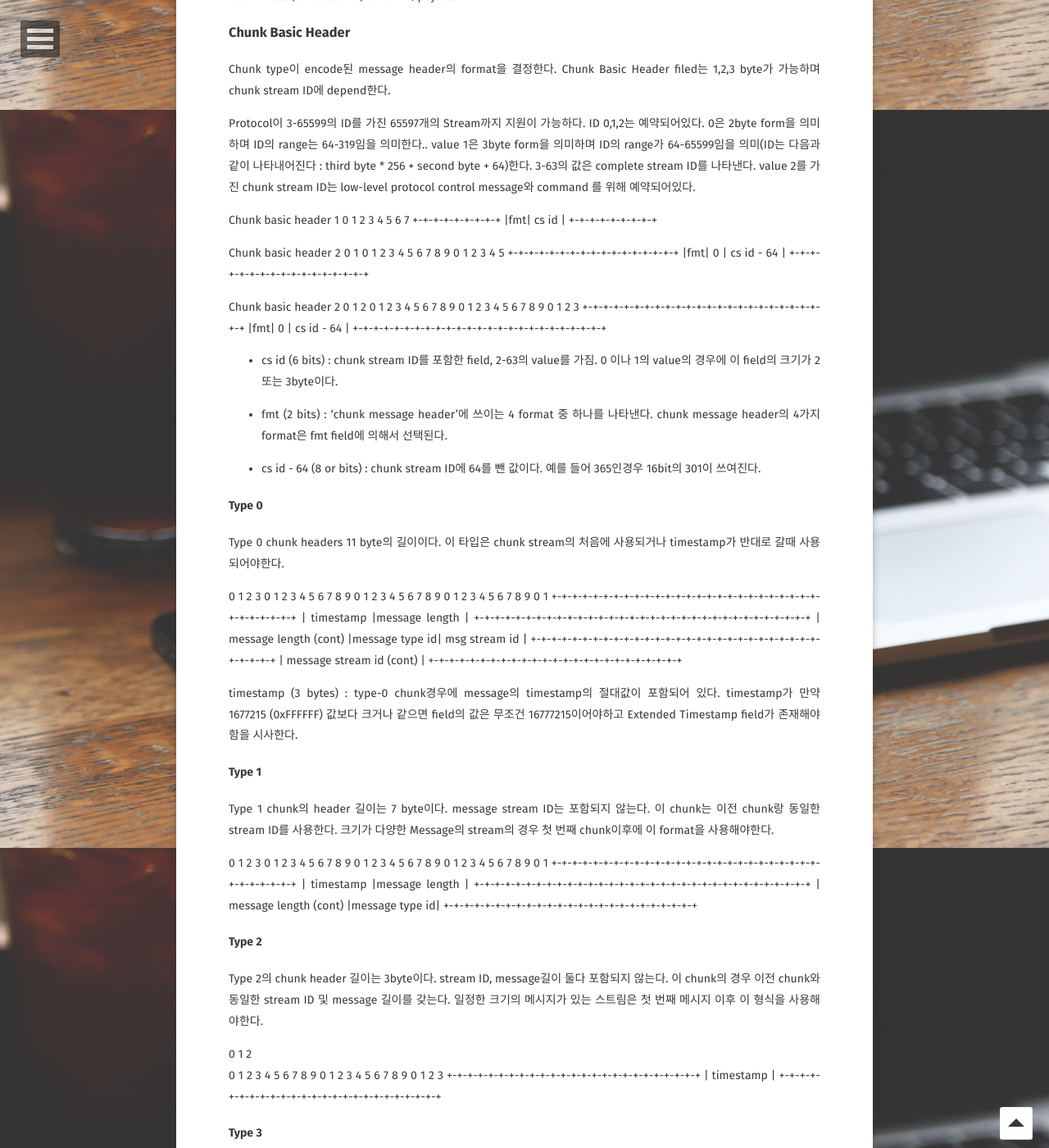
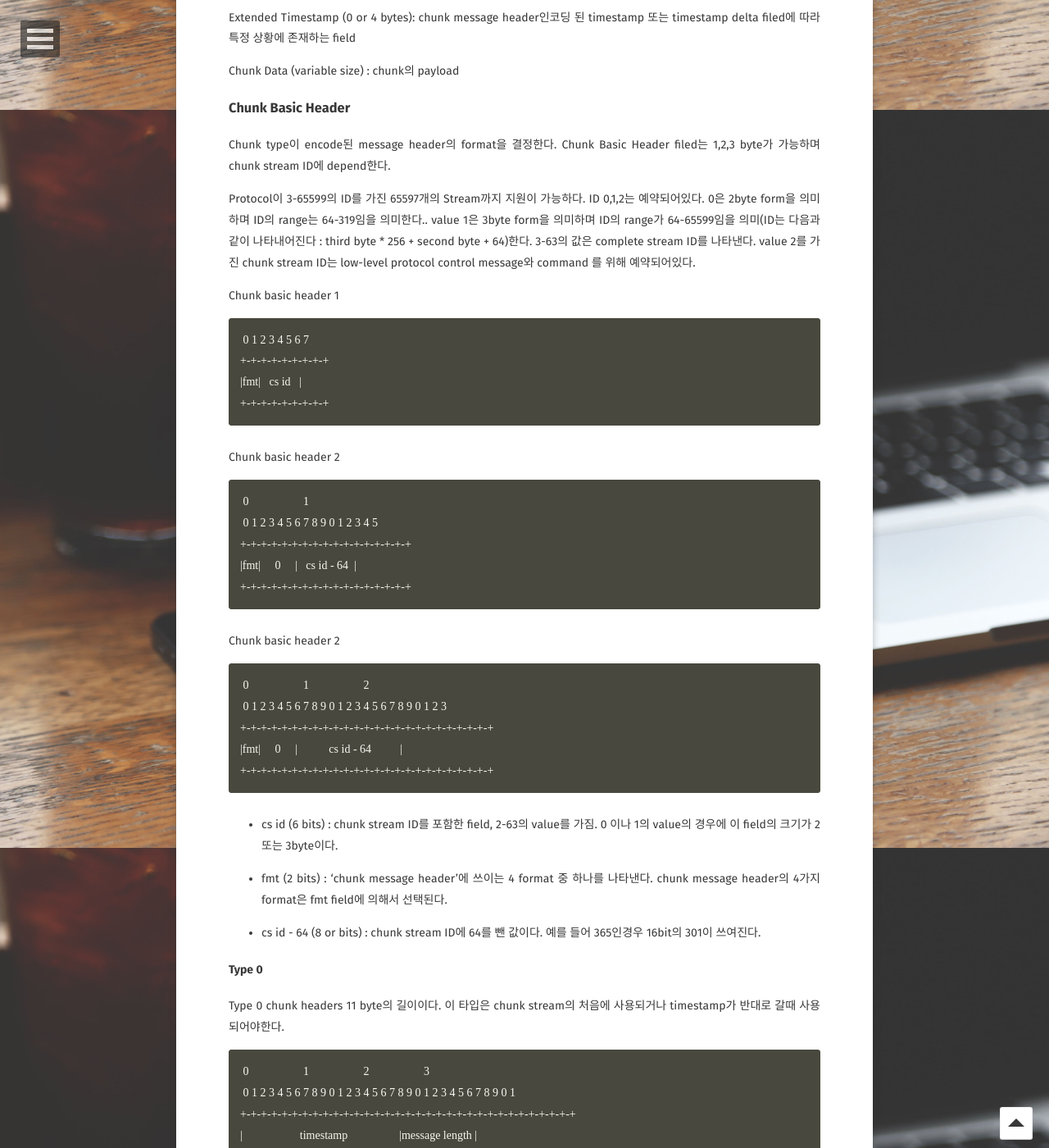
Before and after one commit to revol300/revol300.github.io, a Jekyll site: the page built from _posts/rtmp/2021-09-06-rtmp.md, in a window 1280 px wide and 1400 px high, scrolled down 3466 px. Shown: the whole window at 82% size. Built offline with Jekyll 4.4.1, drawn with Linux system fonts in a browser that asks for light colours; nearby versions of some CDN libraries; some web fonts are replaced; comment, search, counter and statistics services are not loaded; some of the changed text lies outside the part shown.

Commit message:
rtmp minor fix

````diff
--- a/_posts/rtmp/2021-09-06-rtmp.md
+++ b/_posts/rtmp/2021-09-06-rtmp.md
@@ -13,12 +13,13 @@ tag:
 # RTMP (Real Time Messaging Protocol)
 Adobe에서 개발한 독점 컴퓨터 통신 규약. audio video 및 기타 data를 인터넷을 통해 스트리밍할 때 쓰인다. 별도의 Adobe flash player가 있어야 사용가능하다.
 다음과 같은 여러 종류가 있다
-RTMP : 1935 포트 사용(기본값), 암호화 X
-RTMPT : RTMP Tunneled, RTMP를 HTTP로 감싼 것
-RTMPS : RTMP Secure, RTMP를 HTTPS로 감싼 것
-RTMPE : Encrypted RTMP, 128bit로 암호화된 RTMP. SSL보다 가벼우나 SSL인증이 없음
-RTMPTE : RTMPT와 RTMPE를 섞어 놓은 형태
-RTMFP : Real Time Media Flow Protocol : UDP에서 동작. 항상 암호화된 상태로 데이터를 전송
+
+- RTMP : 1935 포트 사용(기본값), 암호화 X
+- RTMPT : RTMP Tunneled, RTMP를 HTTP로 감싼 것
+- RTMPS : RTMP Secure, RTMP를 HTTPS로 감싼 것
+- RTMPE : Encrypted RTMP, 128bit로 암호화된 RTMP. SSL보다 가벼우나 SSL인증이 없음
+- RTMPTE : RTMPT와 RTMPE를 섞어 놓은 형태
+- RTMFP : Real Time Media Flow Protocol : UDP에서 동작. 항상 암호화된 상태로 데이터를 전송
 
 Adobe사에서 RTMP에 대한 specification을 제공 [링크](https://www.adobe.com/content/dam/acom/en/devnet/rtmp/pdf/rtmp_specification_1.0.pdf)
 
@@ -123,24 +124,30 @@ Chunk type이 encode된 message header의 format을 결정한다. Chunk Basic He
 Protocol이 3-65599의 ID를 가진 65597개의 Stream까지 지원이 가능하다. ID 0,1,2는 예약되어있다. 0은 2byte form을 의미하며 ID의 range는 64-319임을 의미한다.. value 1은 3byte form을 의미하며 ID의 range가 64-65599임을 의미(ID는 다음과 같이 나타내어진다 : third byte * 256 + second byte + 64)한다. 3-63의 값은  complete stream ID를 나타낸다. value 2를 가진 chunk stream ID는 low-level protocol control message와 command 를 위해 예약되어있다.
 
 Chunk basic header 1
+```
  0 1 2 3 4 5 6 7
 +-+-+-+-+-+-+-+-+
 |fmt|   cs id   |
 +-+-+-+-+-+-+-+-+
+```
 
 Chunk basic header 2
+```
  0                   1
  0 1 2 3 4 5 6 7 8 9 0 1 2 3 4 5
 +-+-+-+-+-+-+-+-+-+-+-+-+-+-+-+-+
 |fmt|     0     |   cs id - 64  |
 +-+-+-+-+-+-+-+-+-+-+-+-+-+-+-+-+
+```
 
 Chunk basic header 2
+```
  0                   1                   2
  0 1 2 3 4 5 6 7 8 9 0 1 2 3 4 5 6 7 8 9 0 1 2 3
 +-+-+-+-+-+-+-+-+-+-+-+-+-+-+-+-+-+-+-+-+-+-+-+-+
 |fmt|     0     |           cs id - 64          |
 +-+-+-+-+-+-+-+-+-+-+-+-+-+-+-+-+-+-+-+-+-+-+-+-+
+```
 
 - cs id (6 bits) : chunk stream ID를 포함한 field, 2-63의 value를 가짐. 0 이나 1의 value의 경우에 이 field의 크기가 2 또는 3byte이다.
 
@@ -152,6 +159,7 @@ Chunk basic header 2
 
 Type 0 chunk headers 11 byte의 길이이다. 이 타입은 chunk stream의 처음에 사용되거나 timestamp가 반대로 갈때 사용되어야한다.
 
+```
  0                   1                   2                   3
  0 1 2 3 4 5 6 7 8 9 0 1 2 3 4 5 6 7 8 9 0 1 2 3 4 5 6 7 8 9 0 1
 +-+-+-+-+-+-+-+-+-+-+-+-+-+-+-+-+-+-+-+-+-+-+-+-+-+-+-+-+-+-+-+-+
@@ -161,6 +169,7 @@ Type 0 chunk headers 11 byte의 길이이다. 이 타입은 chunk stream의 처
 +-+-+-+-+-+-+-+-+-+-+-+-+-+-+-+-+-+-+-+-+-+-+-+-+-+-+-+-+-+-+-+-+
 |           message stream id (cont)            |
 +-+-+-+-+-+-+-+-+-+-+-+-+-+-+-+-+-+-+-+-+-+-+-+-+
+```
 
 timestamp (3 bytes) : type-0 chunk경우에 message의 timestamp의 절대값이 포함되어 있다. timestamp가 만약 1677215 (0xFFFFFF) 값보다 크거나 같으면 field의 값은 무조건 16777215이어야하고 Extended Timestamp field가 존재해야함을 시사한다.
 
@@ -169,6 +178,7 @@ timestamp (3 bytes) : type-0 chunk경우에 message의 timestamp의 절대값이
 Type 1 chunk의 header 길이는 7 byte이다. message stream ID는 포함되지 않는다.
 이 chunk는 이전 chunk랑 동일한 stream ID를 사용한다. 크기가 다양한 Message의 stream의 경우 첫 번째 chunk이후에 이 format을 사용해야한다.
 
+```
  0                   1                   2                   3
  0 1 2 3 4 5 6 7 8 9 0 1 2 3 4 5 6 7 8 9 0 1 2 3 4 5 6 7 8 9 0 1
 +-+-+-+-+-+-+-+-+-+-+-+-+-+-+-+-+-+-+-+-+-+-+-+-+-+-+-+-+-+-+-+-+
@@ -176,16 +186,19 @@ Type 1 chunk의 header 길이는 7 byte이다. message stream ID는 포함되지
 +-+-+-+-+-+-+-+-+-+-+-+-+-+-+-+-+-+-+-+-+-+-+-+-+-+-+-+-+-+-+-+-+
 |     message length (cont)     |message type id|
 +-+-+-+-+-+-+-+-+-+-+-+-+-+-+-+-+-+-+-+-+-+-+-+-+
+```
 
 #### Type 2
 
 Type 2의 chunk header 길이는 3byte이다. stream ID, message길이 둘다 포함되지 않는다. 이 chunk의 경우 이전 chunk와 동일한 stream ID 및 message 길이를 갖는다. 일정한 크기의 메시지가 있는 스트림은 첫 번째 메시지 이후 이 형식을 사용해야한다.
 
+```
  0                   1                   2
  0 1 2 3 4 5 6 7 8 9 0 1 2 3 4 5 6 7 8 9 0 1 2 3
 +-+-+-+-+-+-+-+-+-+-+-+-+-+-+-+-+-+-+-+-+-+-+-+-+
 |                    timestamp                  |
 +-+-+-+-+-+-+-+-+-+-+-+-+-+-+-+-+-+-+-+-+-+-+-+-+
+```
 
 #### Type 3
 
@@ -222,11 +235,13 @@ maximum chunk size는 보통 최소 128byte의 값을 가지며 최소한 1byte
 
 'Set Chunk Size' protocol message의 payload
 
+```
  0                   1                   2                   3
  0 1 2 3 4 5 6 7 8 9 0 1 2 3 4 5 6 7 8 9 0 1 2 3 4 5 6 7 8 9 0 1
 +-+-+-+-+-+-+-+-+-+-+-+-+-+-+-+-+-+-+-+-+-+-+-+-+-+-+-+-+-+-+-+-+
 |0|                     chunk size (31 bits)                    |
 +-+-+-+-+-+-+-+-+-+-+-+-+-+-+-+-+-+-+-+-+-+-+-+-+-+-+-+-+-+-+-+-+
+```
 
 0:  이 bit 값은 0이어야 한다.
 
@@ -237,22 +252,26 @@ chunk size (31 bits) : 새로운 maximum chunk size를 가지고 있는 field로
 Protocol control message 2, Abort Message는 message를 완성하기 위해서 chunk를 기다리고 있는 peer에게 부분적으로 받아놓은 chunk stream을 드랍하도록 알려주는 message이다.
 message의 payload에 chunk stream ID가 있어서 이를 통해서 peer가 어떤 message를 드랍해야하는지 알 수 있다.
 
+```
  0                   1                   2                   3
  0 1 2 3 4 5 6 7 8 9 0 1 2 3 4 5 6 7 8 9 0 1 2 3 4 5 6 7 8 9 0 1
 +-+-+-+-+-+-+-+-+-+-+-+-+-+-+-+-+-+-+-+-+-+-+-+-+-+-+-+-+-+-+-+-+
 |                       chunk stream id (32 bits)               |
 +-+-+-+-+-+-+-+-+-+-+-+-+-+-+-+-+-+-+-+-+-+-+-+-+-+-+-+-+-+-+-+-+
+```
 
 
 ### Acknowledgement (Message Type ID == 3)
 client 와 server는 widow size와 같은 크기의 byte를 받았을 때 반드시 peer에게 acknowledgement를 보내야한다.
 window size는 sender가 acknowledgement를 받지 않고 보낼 수 있는 최대 크기의 byte를 말한다. 이 message는 다음과 같은 정보를 포함한다.
 
+```
  0                   1                   2                   3
  0 1 2 3 4 5 6 7 8 9 0 1 2 3 4 5 6 7 8 9 0 1 2 3 4 5 6 7 8 9 0 1
 +-+-+-+-+-+-+-+-+-+-+-+-+-+-+-+-+-+-+-+-+-+-+-+-+-+-+-+-+-+-+-+-+
 |                        sequence number (32 bits)              |
 +-+-+-+-+-+-+-+-+-+-+-+-+-+-+-+-+-+-+-+-+-+-+-+-+-+-+-+-+-+-+-+-+
+```
 
 sequence number : 받은 byte 크기에 대한 정보를 담고 있다.
 
@@ -261,16 +280,19 @@ client  또는 server는 이 메세지를 통해서 peer에게 acknowledgement
 sender는 acknowledgement를 sender가 window size 크기를 보낸 이후에 예측한다.
 메세지를 받는 peer는 Acknowledgement받은 적이 없거나 Acknowledgement보낸 이후에 이와 일치하는 크기의 byte가 들어왔을 때 반드시 Acknowledgement보내야 한다.
 
+```
  0                   1                   2                   3
  0 1 2 3 4 5 6 7 8 9 0 1 2 3 4 5 6 7 8 9 0 1 2 3 4 5 6 7 8 9 0 1
 +-+-+-+-+-+-+-+-+-+-+-+-+-+-+-+-+-+-+-+-+-+-+-+-+-+-+-+-+-+-+-+-+
 |                   Acknowledgement Window size (4 bytes)       |
 +-+-+-+-+-+-+-+-+-+-+-+-+-+-+-+-+-+-+-+-+-+-+-+-+-+-+-+-+-+-+-+-+
+```
 
 ### Set Peer Bandwidth (Message Type ID == 6)
 
 client 또는 server는 이 메세지를 peer의 output bandwidth를 제한하기 위해서 사용한다. 이 메세지를 받은 peer는 Window Acknowledgement Size message와 함께 window size가 최근의 것과 동일한지 보내줄 필요가 있다.
 
+```
  0                   1                   2                   3
  0 1 2 3 4 5 6 7 8 9 0 1 2 3 4 5 6 7 8 9 0 1 2 3 4 5 6 7 8 9 0 1
 +-+-+-+-+-+-+-+-+-+-+-+-+-+-+-+-+-+-+-+-+-+-+-+-+-+-+-+-+-+-+-+-+
@@ -278,14 +300,15 @@ client 또는 server는 이 메세지를 peer의 output bandwidth를 제한하
 +-+-+-+-+-+-+-+-+-+-+-+-+-+-+-+-+-+-+-+-+-+-+-+-+-+-+-+-+-+-+-+-+
 |  Limit Type   |
 +-+-+-+-+-+-+-+-+
+```
 
 Limit Type는 다음 값 중에 하나를 가진다
 
-0 - Hard : peer가 제시된 window size에 맞춰서 output bandwidth를 조정할 필요가 있다.
+- 0 - Hard : peer가 제시된 window size에 맞춰서 output bandwidth를 조정할 필요가 있다.
 
-1 - Soft : peer가 제시된 window size에 맞춰서 output bandwidth를 조정하거나 이미 적용중인 limit값중 더 작은것으로 조정할 필요가 있다.
+- 1 - Soft : peer가 제시된 window size에 맞춰서 output bandwidth를 조정하거나 이미 적용중인 limit값중 더 작은것으로 조정할 필요가 있다.
 
-2 - Dynamic : 이전 요청이 Hard이면 Hard처럼 메세지를 처리하고 그렇지 않으면 메세지를 무시한다.
+- 2 - Dynamic : 이전 요청이 Hard이면 Hard처럼 메세지를 처리하고 그렇지 않으면 메세지를 무시한다.
 
 # RTMP Message Formats
 
@@ -306,6 +329,7 @@ message header는 다음과 같은 정보를 포함한다
 
 - Message Stream Id : 3 bytes field로 message의 stream을 구분하는데 사용된다.
 
+```
  0                   1                   2                   3
  0 1 2 3 4 5 6 7 8 9 0 1 2 3 4 5 6 7 8 9 0 1 2 3 4 5 6 7 8 9 0 1
 +-+-+-+-+-+-+-+-+-+-+-+-+-+-+-+-+-+-+-+-+-+-+-+-+-+-+-+-+-+-+-+-+
@@ -315,6 +339,7 @@ message header는 다음과 같은 정보를 포함한다
 +-+-+-+-+-+-+-+-+-+-+-+-+-+-+-+-+-+-+-+-+-+-+-+-+-+-+-+-+-+-+-+-+
 |                Stream ID                      |
 +-+-+-+-+-+-+-+-+-+-+-+-+-+-+-+-+-+-+-+-+-+-+-+-+
+```
 
 ### Message Payload
 payload는 실제 data를 가지고 있는 부분이다.
@@ -327,9 +352,11 @@ User Control Message는 message stream ID는 0 RTMP Chnk Stream을 통해서 보
 
 User Control protocol message는 다음과 같이 생겼다
 
+```
 +------------------------------+----------------------------
 |      Event Type (16 bits)    |    Event Data
 +------------------------------+----------------------------
+```
 
 처음 2 byte는 Event type을 구분하기 위해 사용된다. Event data에 따라 Event Type이 결정되는데 Event Data field의 크기는 일정하지 않다. 한편 RTMP Chunk Stream layer를 통해서 data가 전달될 때 maximum chunk sizea는 모든 message가 들어갈 수 있을 정도로 충분히 커야 한다.
 
@@ -363,6 +390,7 @@ Data Message에서 message type value 18은 AMF0, message type value 15은 AMF3
 
 shared object는 Flash object(name value pair의 collection)로 여러 client, instance사이에서 동기화된다. message types 19은 AMF0 16은 AMF3를 사용합니다. 각 message는 여러개의 event를 가질 수 있다.
 
+```
 +------+------+-------+-----+-----+------+-----+-+-----+------+-----+
 |Header|Shared|Current|Flags|Event|Event |Event|.|Event|Event |Event|
 |      |Object|Version|     |Type |data  |data |.|Type |data  |data |
@@ -371,6 +399,7 @@ shared object는 Flash object(name value pair의 collection)로 여러 client, i
        |                                                            |
        |<---------------------------------------------------------->|
        |              AMF Shared Object Message body                |
+```
 
 shared object message format
 
@@ -403,16 +432,20 @@ client 혹은 server가 video data를 보내기 위해서 사용하는 메세지
 RTMP sub-message를 series로 가지고 있는 single message가 aggregate message이다.
 Message type은 22가 사용된다.
 
+```
 +---------+------------------------+
 | Header  | Aggregate Message body |
 +---------+------------------------+
+```
 
 Aggregate Message body format
 
+```
 +--------+-------+---------+---------+-------+----------+ - - - -
 |Header 0|Message|Back     |Header 1 |Message|Back      |
 |        |Data 0 |Pointer 0|         |Data 1 |Pointer 1 |
 +--------+-------+---------+---------+-------+----------+ - - - -
+```
 
 pack pointer는 이전 message의 header까지 포함한 size를 가진다.
 
````
